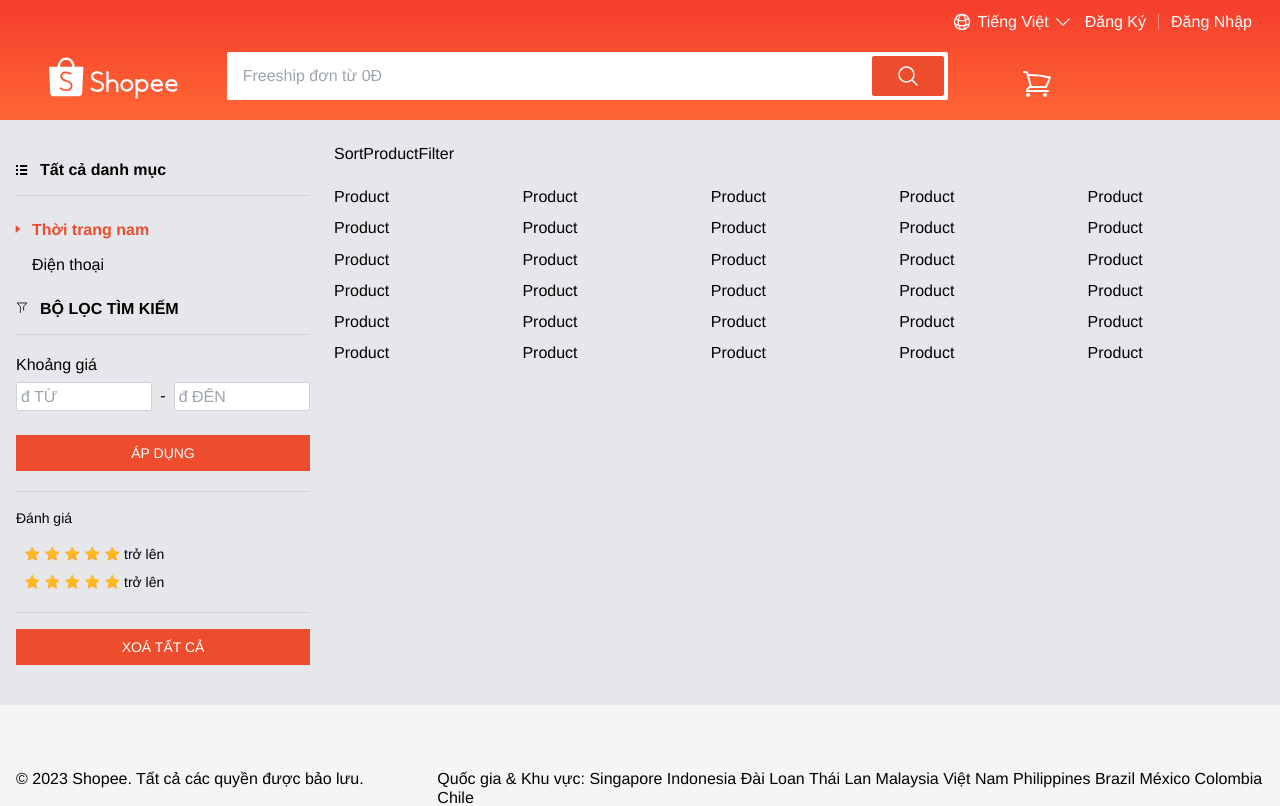
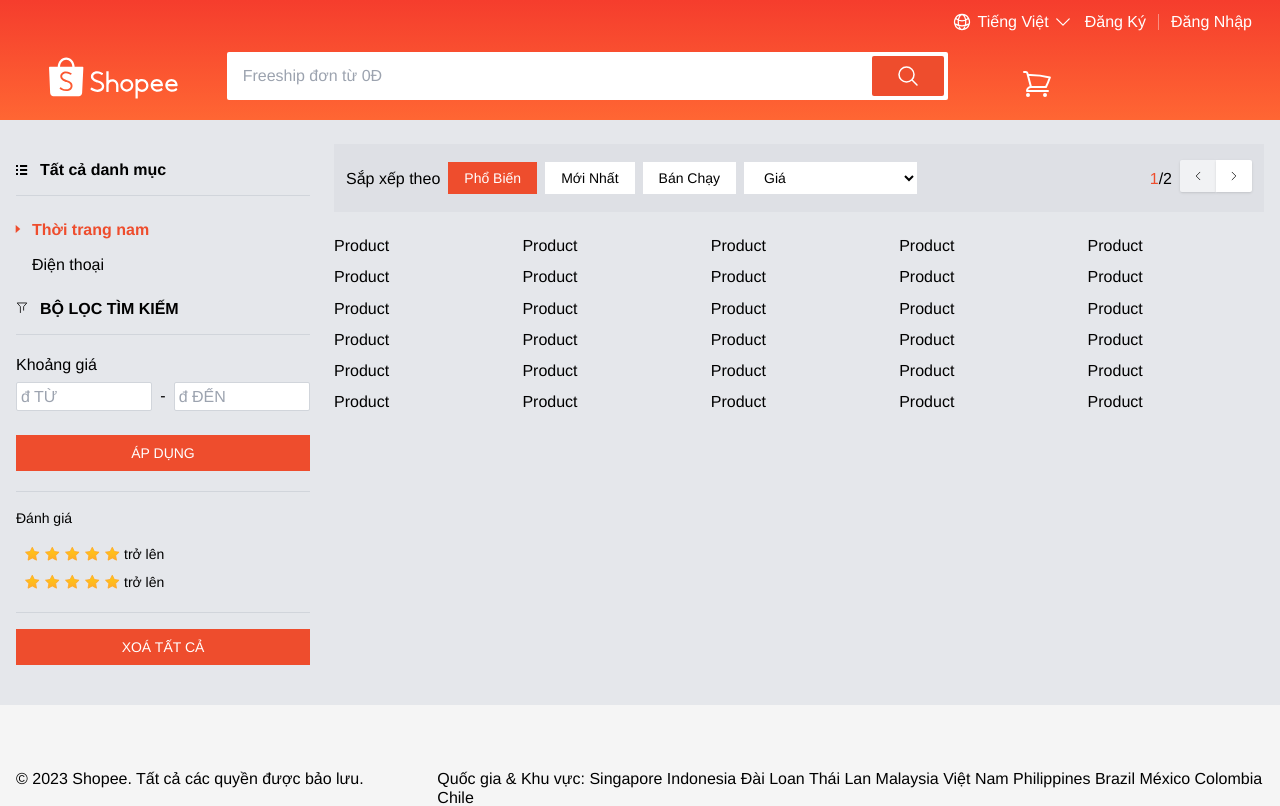
Before and after one commit to AmosIvor/shoppee_cloned, a React (Vite) app: page / in a window 1280 px wide. Shown: the top 806 px of the page. Built offline with nearby package versions, Linux system fonts and the light colour scheme.

Commit message:
code UI for SortProductList component

```diff
--- a/src/pages/ProductList/SortProductList/SortProductList.tsx
+++ b/src/pages/ProductList/SortProductList/SortProductList.tsx
@@ -1,3 +1,62 @@
 export default function SortProductFilter() {
-  return <div>SortProductFilter</div>
+  return (
+    <div className='bg-gray-300/40 px-3 py-4'>
+      <div className='flex flex-wrap items-center justify-between gap-2'>
+        <div className='flex flex-wrap items-center gap-2'>
+          <div>Sắp xếp theo</div>
+          <button className='h-8 bg-orange px-4 text-center text-sm capitalize text-white hover:bg-orange/80'>
+            Phổ biến
+          </button>
+          <button className='h-8 bg-white px-4 text-center text-sm capitalize text-black hover:bg-slate-100'>
+            Mới nhất
+          </button>
+          <button className='h-8 bg-white px-4 text-center text-sm capitalize text-black hover:bg-slate-100'>
+            Bán chạy
+          </button>
+          <select
+            className='h-8 bg-white px-4 text-left text-sm capitalize text-black outline-none hover:bg-slate-100'
+            value=''
+          >
+            <option value='' disabled>
+              Giá
+            </option>
+            <option value='price:asc'>Giá: Thấp đến Cao</option>
+            <option value='price:desc'>Giá: Cao đến Thấp</option>
+          </select>
+        </div>
+        <div className='flex items-center'>
+          <div>
+            <span className='text-orange'>1</span>
+            <span>/2</span>
+          </div>
+          <div className='ml-2'>
+            <button className='h-8 cursor-not-allowed rounded-bl-sm rounded-tl-sm bg-white/60 px-3 shadow hover:bg-slate-100'>
+              <svg
+                xmlns='http://www.w3.org/2000/svg'
+                fill='none'
+                viewBox='0 0 24 24'
+                strokeWidth={1.5}
+                stroke='currentColor'
+                className='h-3 w-3'
+              >
+                <path strokeLinecap='round' strokeLinejoin='round' d='M15.75 19.5L8.25 12l7.5-7.5' />
+              </svg>
+            </button>
+            <button className='h-8 rounded-br-sm rounded-tr-sm bg-white px-3 shadow hover:bg-slate-100'>
+              <svg
+                xmlns='http://www.w3.org/2000/svg'
+                fill='none'
+                viewBox='0 0 24 24'
+                strokeWidth={1.5}
+                stroke='currentColor'
+                className='h-3 w-3'
+              >
+                <path strokeLinecap='round' strokeLinejoin='round' d='M8.25 4.5l7.5 7.5-7.5 7.5' />
+              </svg>
+            </button>
+          </div>
+        </div>
+      </div>
+    </div>
+  )
 }
```
